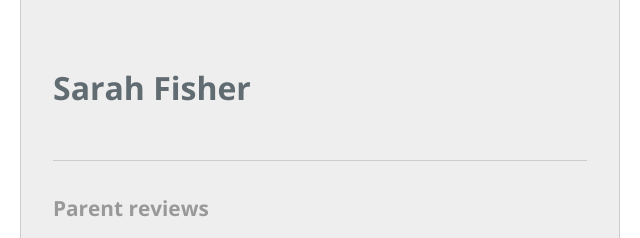
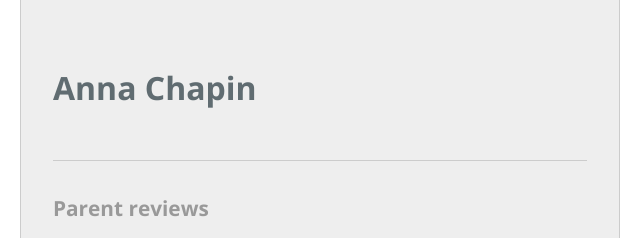
Before and after one commit to jacobfrank96/Anna, a plain HTML site: page index.html in a window 1280 px wide. Shown: the top 238 px of the page, 320-960 px from the left. Drawn offline with nearby package versions, Linux system fonts and the light colour scheme.

Commit message:
Update index.html

```diff
--- a/index.html
+++ b/index.html
@@ -2,7 +2,7 @@
 <html lang="en-us">
   <head>
     <meta charset="UTF-8">
-    <title>Sarah Fisher</title>
+    <title>Anna Chapin</title>
     <meta name="viewport" content="width=device-width, initial-scale=1">
     <link rel="stylesheet" type="text/css" href="stylesheets/normalize.css" media="screen">
     <link href='https://fonts.googleapis.com/css?family=Open+Sans:400,700' rel='stylesheet' type='text/css'>
@@ -12,7 +12,7 @@
     <div class="container">
 
       <section class="page-header">
-        <h1 class="project-name">Sarah Fisher</h1>
+        <h1 class="project-name">Anna Chapin</h1>
 
       </section>
 
```
